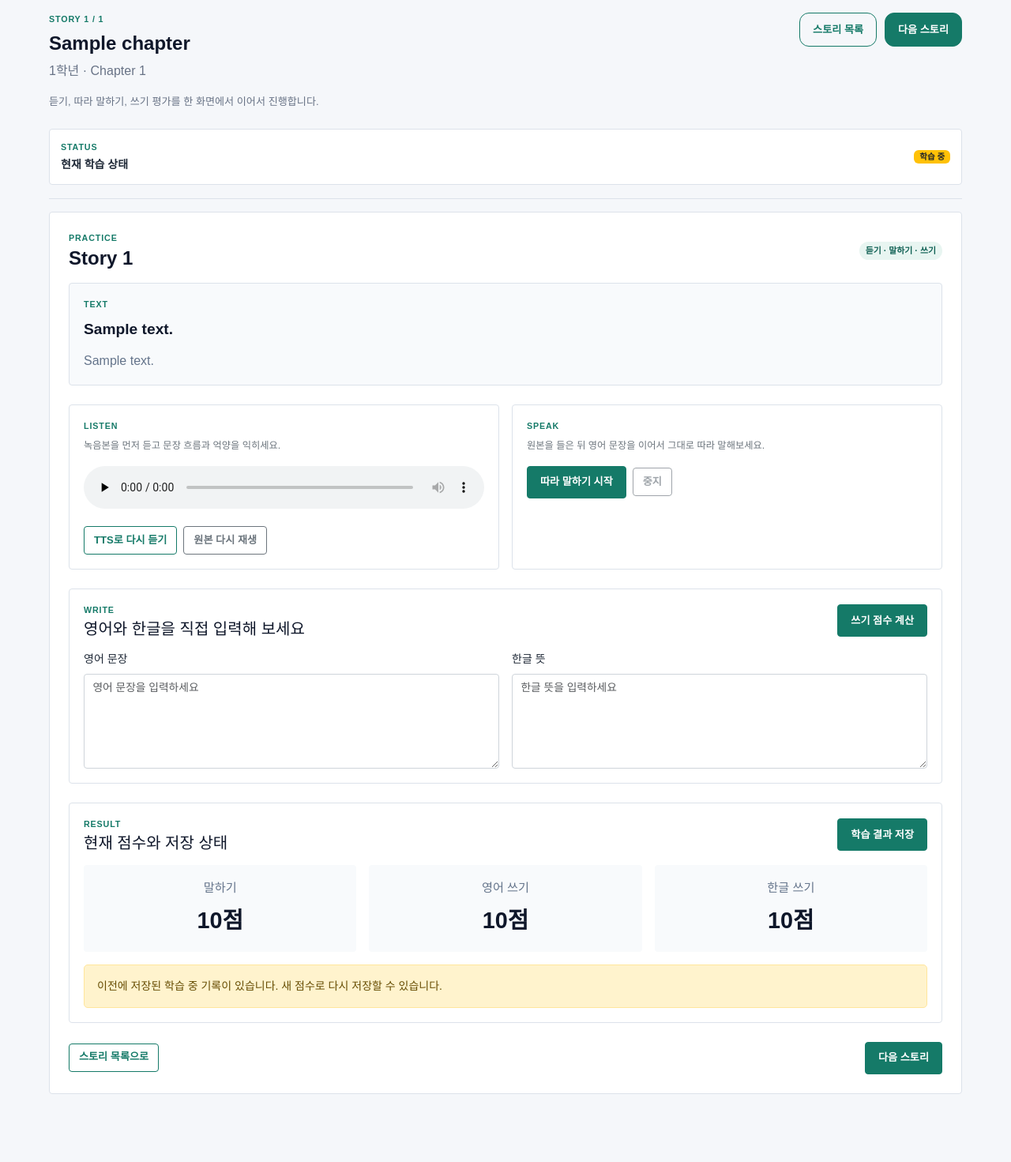
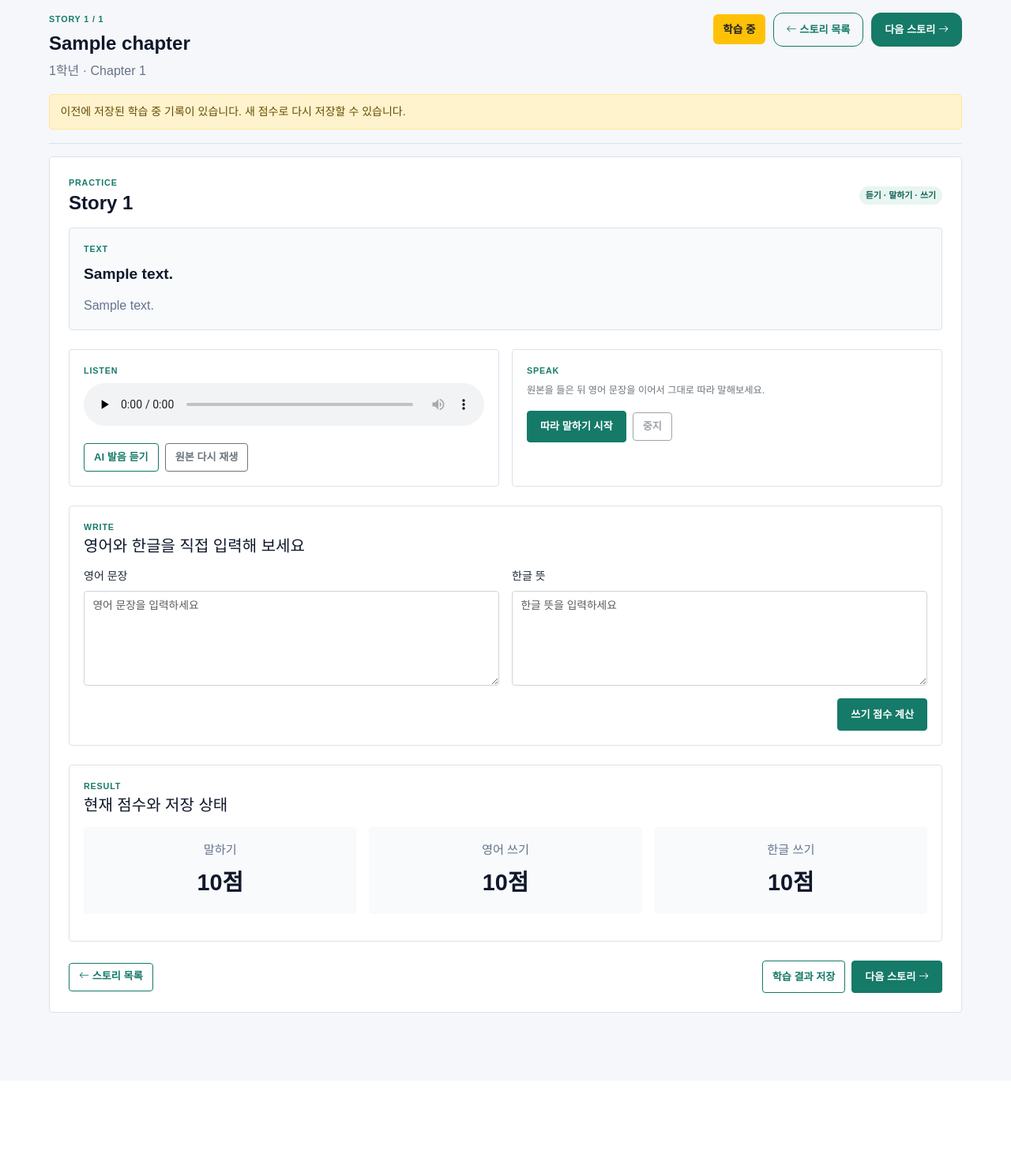
Before and after one commit to Jaeho777/vicabc, a Flask app: page /story/chapter/1/practice in a window 1280 px wide. Shown: the part 96-1567 px from the top of the page at 79% size. After the commit the page ends 1378 px from the top, so only its background shows below. Run offline with Flask 3, Linux system fonts and the light colour scheme; a user stored in the database is signed in; tables that the repository leaves empty hold one stand-in row (values such as "Sample post").

Commit message:
Refine Bible Story practice flow

```diff
--- a/app/templates/story/practice_story.html
+++ b/app/templates/story/practice_story.html
@@ -23,6 +23,27 @@
     }
     .reference-box {
         background: var(--app-surface-soft);
+        position: relative;
+    }
+    .reference-box.is-writing .english-line,
+    .reference-box.is-writing .korean-line {
+        filter: blur(9px);
+        pointer-events: none;
+        user-select: none;
+    }
+    .story-practice-actions {
+        align-items: center;
+    }
+    .story-header-status {
+        display: inline-flex;
+        align-items: center;
+        min-height: 38px;
+        padding: 0.55rem 0.75rem;
+        font-size: 0.85rem;
+    }
+    .story-save-feedback {
+        margin: 1rem 0 0;
+        padding: 0.7rem 0.85rem;
     }
     .english-line {
         font-size: 1.2rem;
@@ -126,26 +147,18 @@
 
 <section class="learning-hero">
     <div class="d-flex flex-wrap justify-content-between align-items-start gap-3">
-        <div>
+        <div class="story-hero-copy">
             <div class="learning-eyebrow mb-2">Story {{ story_number }} / {{ total_stories }}</div>
             <h1 class="learning-hero-title mb-2">{{ chapter.title }}</h1>
-            <div class="learning-meta fs-6 mb-3">{{ chapter.grade }}학년 · Chapter {{ chapter.order }}</div>
-            <p class="learning-hero-text mb-0">듣기, 따라 말하기, 쓰기 평가를 한 화면에서 이어서 진행합니다.</p>
+            <div class="learning-meta fs-6 mb-0">{{ chapter.grade }}학년 · Chapter {{ chapter.order }}</div>
         </div>
-        <div class="learning-actions">
-            <a href="{{ url_for('story.chapter_stories', chapter_id=chapter.id) }}" class="btn btn-outline-primary">스토리 목록</a>
-            <a href="{{ url_for('story.chapter_practice', chapter_id=chapter.id, story_index=next_index) }}" class="btn btn-primary">다음 스토리</a>
+        <div class="learning-actions story-practice-actions">
+            <span id="learning-status-badge" class="badge bg-secondary story-header-status">미학습</span>
+            <a href="{{ url_for('story.chapter_stories', chapter_id=chapter.id) }}" class="btn btn-outline-primary"><i class="bi bi-arrow-left" aria-hidden="true"></i> 스토리 목록</a>
+            <a href="{{ url_for('story.chapter_practice', chapter_id=chapter.id, story_index=next_index) }}" class="btn btn-primary">다음 스토리 <i class="bi bi-arrow-right" aria-hidden="true"></i></a>
         </div>
     </div>
-    <div class="learning-card mt-4">
-        <div class="learning-card-pad d-flex flex-wrap justify-content-between align-items-center gap-2">
-            <div>
-                <div class="learning-eyebrow mb-1">Status</div>
-                <div class="fw-bold">현재 학습 상태</div>
-            </div>
-            <div id="learning-status-badge" class="badge bg-secondary">미학습</div>
-        </div>
-    </div>
+    <div id="save-feedback" class="story-save-feedback alert alert-light border d-none" role="status"></div>
 </section>
 
 <div class="learning-card story-card">
@@ -168,7 +181,6 @@
             <div class="col-lg-6">
                 <div class="practice-panel">
                     <div class="learning-eyebrow mb-2">Listen</div>
-                    <div class="small text-secondary mb-3">녹음본을 먼저 듣고 문장 흐름과 억양을 익히세요.</div>
 
                     {% if story.audio_filename %}
                     <audio id="story-audio" controls preload="none">
@@ -180,7 +192,7 @@
                     {% endif %}
 
                     <div class="d-flex flex-wrap align-items-center gap-2 mt-3">
-                        <button type="button" id="btn-tts-listen" class="btn btn-outline-primary">TTS로 다시 듣기</button>
+                        <button type="button" id="btn-tts-listen" class="btn btn-outline-primary">AI 발음 듣기</button>
                         {% if story.audio_filename %}
                         <button type="button" id="btn-replay-audio" class="btn btn-outline-secondary">원본 다시 재생</button>
                         {% endif %}
@@ -211,7 +223,6 @@
                     <div class="learning-eyebrow mb-1">Write</div>
                     <h5 class="mb-0">영어와 한글을 직접 입력해 보세요</h5>
                 </div>
-                <button type="button" id="btn-check-writing" class="btn btn-primary">쓰기 점수 계산</button>
             </div>
 
             <div class="row g-3">
@@ -225,6 +236,10 @@
                 </div>
             </div>
 
+            <div class="d-flex justify-content-end mt-3">
+                <button type="button" id="btn-check-writing" class="btn btn-primary">쓰기 점수 계산</button>
+            </div>
+
             <div id="writing-feedback" class="alert alert-light border mt-3 mb-0 d-none"></div>
         </div>
 
@@ -234,7 +249,6 @@
                     <div class="learning-eyebrow mb-1">Result</div>
                     <h5 class="mb-0">현재 점수와 저장 상태</h5>
                 </div>
-                <button type="button" id="btn-save-progress" class="btn btn-primary">학습 결과 저장</button>
             </div>
 
             <div class="row g-3 mb-3">
@@ -258,14 +272,14 @@
                 </div>
             </div>
 
-            <div id="save-feedback" class="alert alert-light border mb-0">
-                저장 전입니다. 따라 말하기와 쓰기 평가를 마친 뒤 학습 결과를 저장하세요.
-            </div>
         </div>
 
         <div class="d-flex flex-wrap justify-content-between align-items-center gap-2 mt-4">
-            <a href="{{ url_for('story.chapter_stories', chapter_id=chapter.id) }}" class="btn btn-outline-primary">스토리 목록으로</a>
-            <a href="{{ url_for('story.chapter_practice', chapter_id=chapter.id, story_index=next_index) }}" class="btn btn-primary">다음 스토리</a>
+            <a href="{{ url_for('story.chapter_stories', chapter_id=chapter.id) }}" class="btn btn-outline-primary"><i class="bi bi-arrow-left" aria-hidden="true"></i> 스토리 목록</a>
+            <div class="d-flex flex-wrap gap-2 ms-auto">
+                <button type="button" id="btn-save-progress" class="btn btn-outline-primary">학습 결과 저장</button>
+                <a href="{{ url_for('story.chapter_practice', chapter_id=chapter.id, story_index=next_index) }}" class="btn btn-primary">다음 스토리 <i class="bi bi-arrow-right" aria-hidden="true"></i></a>
+            </div>
         </div>
     </div>
 </div>
@@ -322,18 +336,32 @@ function updateStatusBadge(status) {
 
     if (status === 2) {
         badge.textContent = "학습 완료";
-        badge.className = "badge bg-success";
+        badge.className = "badge bg-success story-header-status";
         return;
     }
 
     if (status === 1) {
         badge.textContent = "학습 중";
-        badge.className = "badge bg-warning text-dark";
+        badge.className = "badge bg-warning text-dark story-header-status";
         return;
     }
 
     badge.textContent = "미학습";
-    badge.className = "badge bg-secondary";
+    badge.className = "badge bg-secondary story-header-status";
+}
+
+function showSaveFeedback(variant, message) {
+    const feedback = document.getElementById("save-feedback");
+    feedback.className = `story-save-feedback alert alert-${variant}`;
+    feedback.textContent = message;
+}
+
+function concealReferenceForWriting() {
+    document.querySelector(".reference-box").classList.add("is-writing");
+}
+
+function revealReferenceAfterWriting() {
+    document.querySelector(".reference-box").classList.remove("is-writing");
 }
 
 function setRecordingUI(isRecording) {
@@ -545,15 +573,14 @@ function evaluateWriting() {
         <div class="mb-1"><strong>영어 쓰기:</strong> ${englishScore}점</div>
         <div><strong>한글 쓰기:</strong> ${koreanScore}점</div>
     `;
+    revealReferenceAfterWriting();
 }
 
 async function saveProgress() {
     const saveButton = document.getElementById("btn-save-progress");
-    const feedback = document.getElementById("save-feedback");
 
     saveButton.disabled = true;
-    feedback.className = "alert alert-info mb-0";
-    feedback.textContent = "학습 결과를 저장하는 중입니다...";
+    showSaveFeedback("info", "학습 결과를 저장하는 중입니다...");
 
     try {
         const response = await fetch("/story/save_progress", {
@@ -577,14 +604,12 @@ async function saveProgress() {
         storyPracticeState.status = data.status;
         updateStatusBadge(data.status);
 
-        feedback.className = data.status === 2 ? "alert alert-success mb-0" : "alert alert-warning mb-0";
-        feedback.textContent = data.status === 2
+        showSaveFeedback(data.status === 2 ? "success" : "warning", data.status === 2
             ? "학습 완료로 저장되었습니다."
-            : "학습 중 상태로 저장되었습니다. 세 점수가 모두 80점 이상이면 학습 완료로 표시됩니다.";
+            : "학습 중 상태로 저장되었습니다. 세 점수가 모두 80점 이상이면 학습 완료로 표시됩니다.");
     } catch (error) {
         console.error(error);
-        feedback.className = "alert alert-danger mb-0";
-        feedback.textContent = "학습 결과 저장 중 오류가 발생했습니다.";
+        showSaveFeedback("danger", "학습 결과 저장 중 오류가 발생했습니다.");
     } finally {
         saveButton.disabled = false;
     }
@@ -595,11 +620,9 @@ document.addEventListener("DOMContentLoaded", () => {
     updateStatusBadge(initialStatus);
 
     if (initialStatus > 0) {
-        const feedback = document.getElementById("save-feedback");
-        feedback.className = initialStatus === 2 ? "alert alert-success mb-0" : "alert alert-warning mb-0";
-        feedback.textContent = initialStatus === 2
+        showSaveFeedback(initialStatus === 2 ? "success" : "warning", initialStatus === 2
             ? "이전에 저장된 학습 완료 기록이 있습니다."
-            : "이전에 저장된 학습 중 기록이 있습니다. 새 점수로 다시 저장할 수 있습니다.";
+            : "이전에 저장된 학습 중 기록이 있습니다. 새 점수로 다시 저장할 수 있습니다.");
     }
 
     document.getElementById("btn-record").addEventListener("click", startRecording);
@@ -607,6 +630,8 @@ document.addEventListener("DOMContentLoaded", () => {
     document.getElementById("btn-check-writing").addEventListener("click", evaluateWriting);
     document.getElementById("btn-save-progress").addEventListener("click", saveProgress);
     document.getElementById("btn-tts-listen").addEventListener("click", () => speakText(storyEnglishText));
+    document.getElementById("english-input").addEventListener("focus", concealReferenceForWriting);
+    document.getElementById("korean-input").addEventListener("focus", concealReferenceForWriting);
 
     const playRecordingButton = document.getElementById("btn-play-recording");
     playRecordingButton.addEventListener("click", () => {
```
